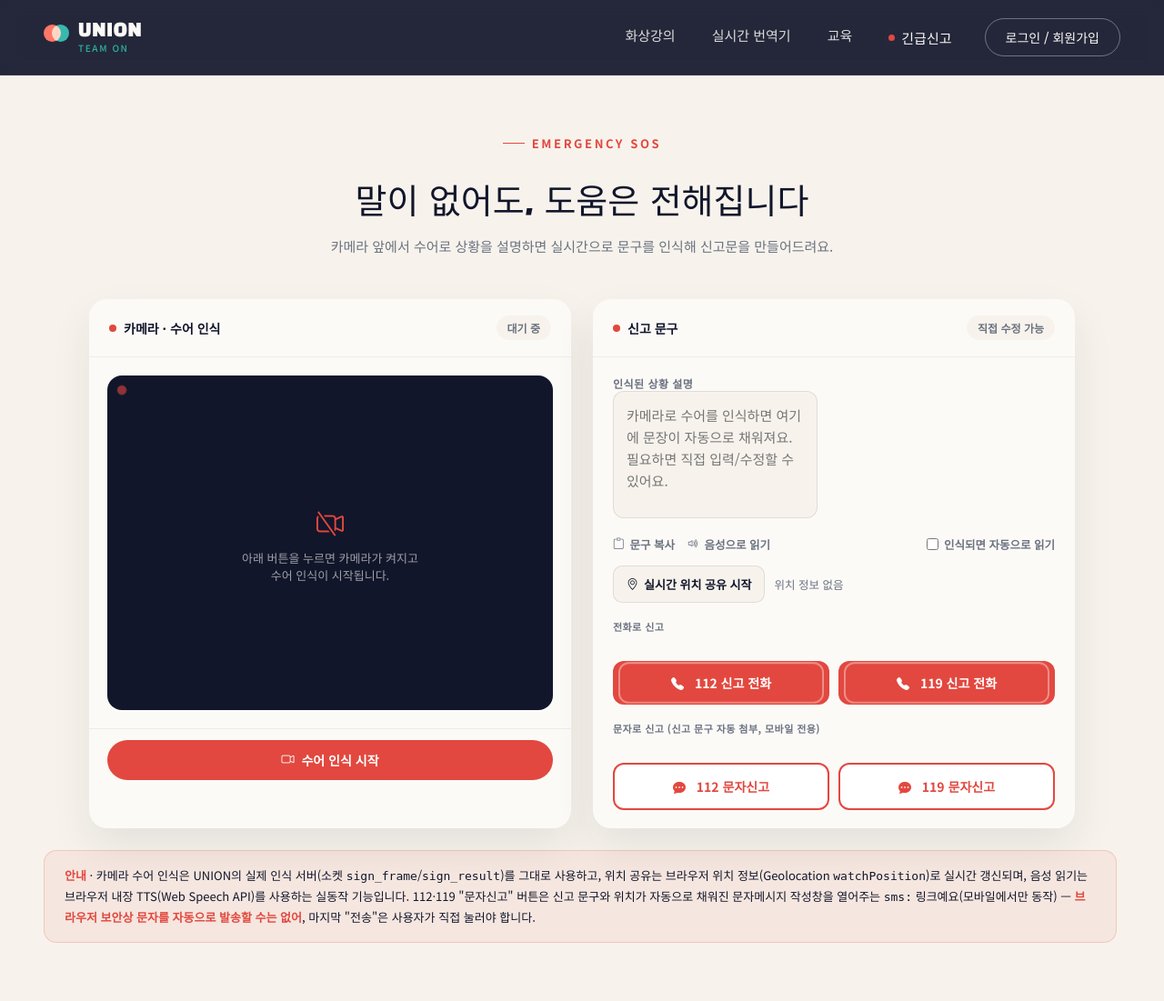
After one commit to kee05077-wq/Union-web, a Flask app: page /emergency.html in a window 1280 px wide. The commit adds this page. Shown: the whole page at 91% size. Run offline with Flask 3, Linux system fonts and the light colour scheme; some libraries are stand-ins or nearby versions.

Commit message:
긴급신고 페이지 추가 (초안)
카메라 수어 인식은 기존 백엔드 소켓 파이프라인(sign_frame -> sign_progress/
sign_result)을 그대로 재사용. 실시간 위치 공유(Geolocation watchPosition),
음성 읽기(Web Speech API), 112/119 문자신고 sms: 링크(신고 문구+위치 자동
첨부, 최종 전송은 사용자가 직접) 추가. app.py HTML_FILES에 emergency.html
등록하고 홈페이지 긴급신고 카드 링크 연결.

```diff
--- a/app.py
+++ b/app.py
@@ -62,7 +62,7 @@ except ModuleNotFoundError as error:
 DATABASE_DIR = PROJECT_DIR / "database"
 WORKBOOK_PATH = DATABASE_DIR / "users.xlsx"
 SHEET_NAME = "Users"
-HTML_FILES = {"index.html", "chatentry.html", "room.html", "story.html", "signup.html", "recover.html", "translate.html"}
+HTML_FILES = {"index.html", "chatentry.html", "room.html", "story.html", "signup.html", "recover.html", "translate.html", "emergency.html"}
 
 app = Flask(__name__, static_folder="static", static_url_path="/static")
 app.config['SECRET_KEY'] = 'union-secret-key'
--- /dev/null
+++ b/static/js/emergency.js
@@ -0,0 +1,204 @@
+// 긴급신고 페이지 로직 (초안)
+// 카메라 수어 인식은 room_ui.js와 동일한 소켓 파이프라인(sign_frame -> sign_progress/sign_result)을
+// 그대로 재사용합니다. 나 혼자만 있는 임시 방(room)을 만들어 인식 결과만 받습니다.
+//
+// 112/119로 텍스트를 실제로 "자동 전송"하는 공개 API는 없습니다(브라우저가 사용자 동의 없이
+// 문자를 보내는 것 자체가 보안상 불가능/금지된 동작). 대신 sms: 링크로 112/119 앞으로
+// 신고 문구 + 위치가 미리 채워진 문자 작성창을 열어주고, 마지막 "전송"만 사용자가 직접 누릅니다.
+
+const socket = io();
+const ROOM_NAME = `emergency-${Date.now()}-${Math.random().toString(36).slice(2, 8)}`;
+const USER_NAME = '긴급신고자';
+
+let myStream = null;
+let captureInterval = null;
+let signOn = false;
+let joined = false;
+let locationWatchId = null;
+
+const cameraStage = document.getElementById('cameraStage');
+const myFace = document.getElementById('myFace');
+const camOffHint = document.getElementById('camOffHint');
+const livePreview = document.getElementById('livePreview');
+const statusBadge = document.getElementById('statusBadge');
+const toggleBtn = document.getElementById('toggleBtn');
+const reportText = document.getElementById('reportText');
+const copyBtn = document.getElementById('copyBtn');
+const speakBtn = document.getElementById('speakBtn');
+const autoSpeakToggle = document.getElementById('autoSpeakToggle');
+const locBtn = document.getElementById('locBtn');
+const locResult = document.getElementById('locResult');
+const captureCanvas = document.getElementById('captureCanvas');
+const smsBtn112 = document.getElementById('smsBtn112');
+const smsBtn119 = document.getElementById('smsBtn119');
+
+let lastLocationLine = '';
+
+function setStatus(active) {
+    statusBadge.textContent = active ? '인식 중' : '대기 중';
+    statusBadge.classList.toggle('live', active);
+    cameraStage.classList.toggle('active', active);
+}
+
+function updateSmsLinks() {
+    const body = lastLocationLine ? `${reportText.value}\n${lastLocationLine}` : reportText.value;
+    const encoded = encodeURIComponent(body);
+    smsBtn112.setAttribute('href', `sms:112?body=${encoded}`);
+    smsBtn119.setAttribute('href', `sms:119?body=${encoded}`);
+}
+
+function speakText(text) {
+    if (!text || !('speechSynthesis' in window)) return;
+    window.speechSynthesis.cancel();
+    const utterance = new SpeechSynthesisUtterance(text);
+    utterance.lang = 'ko-KR';
+    window.speechSynthesis.speak(utterance);
+}
+
+function appendReportSentence(sentence) {
+    if (!sentence) return;
+    const current = reportText.value.trim();
+    reportText.value = current ? `${current} ${sentence}` : sentence;
+    updateSmsLinks();
+    if (autoSpeakToggle.checked) speakText(sentence);
+}
+
+socket.on('sign_progress', (data) => {
+    if (!data) return;
+    if (!data.text && !data.current_jamo) {
+        livePreview.textContent = '인식 대기 중...';
+        return;
+    }
+    livePreview.textContent = `인식: ${data.current_jamo || '-'} | 조합: ${data.text || ''}`;
+});
+
+socket.on('sign_result', (data) => {
+    if (!data || !data.text) return;
+    appendReportSentence(data.text);
+    livePreview.textContent = '인식 대기 중...';
+});
+
+async function startCamera() {
+    try {
+        myStream = await navigator.mediaDevices.getUserMedia({ video: true, audio: false });
+        myFace.srcObject = myStream;
+        camOffHint.style.display = 'none';
+        return true;
+    } catch (e) {
+        console.error('카메라를 불러올 수 없습니다.', e);
+        camOffHint.innerHTML = '<i class="bi bi-camera-video-off"></i>카메라 연결에 실패했어요.<br>브라우저 카메라 권한을 확인해주세요.';
+        return false;
+    }
+}
+
+function captureAndSendFrame() {
+    if (!myStream) return;
+    const ctx = captureCanvas.getContext('2d');
+    ctx.drawImage(myFace, 0, 0, captureCanvas.width, captureCanvas.height);
+    const image = captureCanvas.toDataURL('image/jpeg', 0.7);
+    socket.emit('sign_frame', { room: ROOM_NAME, name: USER_NAME, image });
+}
+
+async function startSignRecognition() {
+    if (!myStream) {
+        const ok = await startCamera();
+        if (!ok) return;
+    }
+    if (!joined) {
+        socket.emit('join_room', { room: ROOM_NAME, name: USER_NAME });
+        joined = true;
+    }
+
+    signOn = true;
+    setStatus(true);
+    toggleBtn.classList.add('on');
+    toggleBtn.innerHTML = '<i class="bi bi-stop-circle"></i> 수어 인식 중지';
+    livePreview.textContent = '인식 대기 중...';
+    captureInterval = setInterval(captureAndSendFrame, 100);
+}
+
+function stopSignRecognition() {
+    signOn = false;
+    setStatus(false);
+    toggleBtn.classList.remove('on');
+    toggleBtn.innerHTML = '<i class="bi bi-camera-video"></i> 수어 인식 시작';
+    clearInterval(captureInterval);
+}
+
+function toggleSignRecognition() {
+    if (signOn) {
+        stopSignRecognition();
+    } else {
+        startSignRecognition();
+    }
+}
+
+function handleCopy() {
+    const text = lastLocationLine ? `${reportText.value}\n${lastLocationLine}` : reportText.value;
+    if (!text.trim()) return;
+    navigator.clipboard.writeText(text).then(() => {
+        const original = copyBtn.innerHTML;
+        copyBtn.innerHTML = '<i class="bi bi-check2"></i> 복사됨';
+        setTimeout(() => { copyBtn.innerHTML = original; }, 1500);
+    }).catch(() => {});
+}
+
+function handleSpeak() {
+    speakText(reportText.value.trim());
+}
+
+function startLiveLocation() {
+    if (!navigator.geolocation) {
+        locResult.textContent = '이 브라우저는 위치 정보를 지원하지 않아요.';
+        return;
+    }
+    locResult.textContent = '위치 확인 중...';
+    locationWatchId = navigator.geolocation.watchPosition(
+        (position) => {
+            const { latitude, longitude } = position.coords;
+            const lat = latitude.toFixed(5);
+            const lng = longitude.toFixed(5);
+            const mapUrl = `https://maps.google.com/?q=${lat},${lng}`;
+            lastLocationLine = `현재 위치(실시간): ${lat}, ${lng} (${mapUrl})`;
+            locResult.innerHTML = `${lat}, ${lng} · <a href="${mapUrl}" target="_blank" rel="noopener">지도에서 보기</a>`;
+            updateSmsLinks();
+        },
+        () => {
+            locResult.textContent = '위치 정보를 가져오지 못했어요. 브라우저 권한을 확인해주세요.';
+        },
+        { enableHighAccuracy: true, timeout: 8000, maximumAge: 2000 }
+    );
+    locBtn.classList.add('live');
+    locBtn.innerHTML = '<i class="bi bi-geo-alt-fill"></i> 실시간 위치 공유 중지';
+}
+
+function stopLiveLocation() {
+    if (locationWatchId !== null) {
+        navigator.geolocation.clearWatch(locationWatchId);
+        locationWatchId = null;
+    }
+    locBtn.classList.remove('live');
+    locBtn.innerHTML = '<i class="bi bi-geo-alt"></i> 실시간 위치 공유 시작';
+}
+
+function toggleLiveLocation() {
+    if (locationWatchId !== null) {
+        stopLiveLocation();
+    } else {
+        startLiveLocation();
+    }
+}
+
+window.addEventListener('beforeunload', () => {
+    if (myStream) myStream.getTracks().forEach((track) => track.stop());
+    if (locationWatchId !== null) navigator.geolocation.clearWatch(locationWatchId);
+});
+
+document.addEventListener('DOMContentLoaded', () => {
+    toggleBtn.addEventListener('click', toggleSignRecognition);
+    copyBtn.addEventListener('click', handleCopy);
+    speakBtn.addEventListener('click', handleSpeak);
+    locBtn.addEventListener('click', toggleLiveLocation);
+    reportText.addEventListener('input', updateSmsLinks);
+    updateSmsLinks();
+});
--- /dev/null
+++ b/templates/emergency.html
@@ -0,0 +1,187 @@
+<!DOCTYPE html>
+<html lang="ko">
+<head>
+<meta charset="UTF-8">
+<meta name="viewport" content="width=device-width, initial-scale=1.0">
+<title>Uni-On | 긴급신고</title>
+<link rel="stylesheet" href="./static/css/main.css">
+<link href="https://fonts.googleapis.com/css2?family=Black+Han+Sans&family=Noto+Sans+KR:wght@400;500;600;700;900&display=swap" rel="stylesheet">
+<link rel="stylesheet" href="https://cdn.jsdelivr.net/npm/bootstrap-icons@1.8.1/font/bootstrap-icons.css">
+<script src="https://cdnjs.cloudflare.com/ajax/libs/socket.io/4.0.1/socket.io.js"></script>
+
+<style>
+    body { background: var(--cream); }
+
+    .emg-hero { padding: 56px 48px 8px; text-align: center; }
+    .emg-hero .eyebrow { justify-content: center; color: var(--alert); }
+    .emg-hero .eyebrow::before { background: var(--alert); }
+    .emg-hero h1 { font-family: 'Black Han Sans', sans-serif; font-weight: 400; font-size: clamp(26px, 3.2vw, 38px); color: var(--navy); }
+    .emg-hero p { margin-top: 12px; color: var(--slate); font-size: 15px; }
+
+    .emg-wrap { display: grid; grid-template-columns: 1fr 1fr; gap: 24px; max-width: 1180px; margin: 40px auto 24px; padding: 0 48px; align-items: stretch; }
+    .panel { background: var(--white); border-radius: 20px; box-shadow: 0 20px 45px rgba(18,22,43,0.08); display: flex; flex-direction: column; overflow: hidden; }
+    .panel-header { display: flex; align-items: center; justify-content: space-between; padding: 18px 22px; border-bottom: 1px solid rgba(18,22,43,0.06); }
+    .panel-title { display: flex; align-items: center; gap: 8px; font-weight: 700; font-size: 14px; color: var(--navy); }
+    .panel-title .dot { width: 8px; height: 8px; border-radius: 50%; background: var(--alert); }
+    .status-badge { font-size: 12px; font-weight: 700; padding: 5px 12px; border-radius: 100px; background: var(--cream); color: var(--slate); }
+    .status-badge.live { background: rgba(226,72,63,0.12); color: var(--alert); }
+
+    /* ---- camera panel ---- */
+    .camera-stage { position: relative; margin: 20px; border-radius: 16px; overflow: hidden; background: var(--navy); aspect-ratio: 4 / 3; }
+    #myFace { width: 100%; height: 100%; object-fit: cover; transform: scaleX(-1); display: block; }
+    .cam-off-hint { position: absolute; inset: 0; display: flex; flex-direction: column; align-items: center; justify-content: center; gap: 8px; color: rgba(252,250,247,0.6); font-size: 13px; text-align: center; }
+    .cam-off-hint i { font-size: 30px; color: var(--alert); }
+    .scan-corner { position: absolute; width: 26px; height: 26px; border: 3px solid var(--alert); opacity: 0; transition: opacity 0.2s; }
+    .scan-corner.tl { top: 12px; left: 12px; border-right: none; border-bottom: none; border-radius: 6px 0 0 0; }
+    .scan-corner.tr { top: 12px; right: 12px; border-left: none; border-bottom: none; border-radius: 0 6px 0 0; }
+    .scan-corner.bl { bottom: 12px; left: 12px; border-right: none; border-top: none; border-radius: 0 0 0 6px; }
+    .scan-corner.br { bottom: 12px; right: 12px; border-left: none; border-top: none; border-radius: 0 0 6px 0; }
+    .camera-stage.active .scan-corner { opacity: 1; }
+    .live-preview { position: absolute; left: 12px; right: 12px; bottom: 12px; background: rgba(0,0,0,0.6); backdrop-filter: blur(6px); color: #fff; font-size: 12.5px; padding: 10px 12px; border-radius: 10px; min-height: 18px; display: none; }
+    .camera-stage.active .live-preview { display: block; }
+    .rec-dot { position: absolute; top: 12px; left: 12px; width: 8px; height: 8px; border-radius: 50%; background: var(--alert); opacity: 0; }
+    .camera-stage.active .rec-dot { opacity: 1; animation: pulse-dot 1.2s ease-in-out infinite; }
+    @keyframes pulse-dot { 0%,100%{ transform: scale(1); opacity: 1; } 50%{ transform: scale(1.3); opacity: 0.6; } }
+
+    .panel-footer { display: flex; align-items: center; justify-content: space-between; padding: 12px 20px; border-top: 1px solid rgba(18,22,43,0.06); gap: 10px; }
+    .btn-toggle-sign { flex: 1; background: var(--alert); color: #fff; border: none; border-radius: 100px; padding: 12px 18px; font-weight: 700; font-size: 14px; cursor: pointer; display: flex; align-items: center; justify-content: center; gap: 8px; transition: 0.2s; }
+    .btn-toggle-sign:hover { background: #c93a32; }
+    .btn-toggle-sign.on { background: var(--navy); }
+
+    /* ---- report panel ---- */
+    .report-body { flex: 1; padding: 20px 22px; display: flex; flex-direction: column; gap: 14px; }
+    .report-label { font-size: 12px; font-weight: 700; color: var(--slate); letter-spacing: 0.04em; }
+    #reportText { flex: 1; min-height: 140px; resize: none; border: 1px solid rgba(18,22,43,0.1); background: var(--cream); border-radius: 12px; padding: 14px; font-size: 15px; line-height: 1.6; color: var(--ink); font-family: 'Noto Sans KR', sans-serif; }
+    #reportText:focus { outline: none; border-color: var(--alert); box-shadow: 0 0 0 4px rgba(226,72,63,0.1); }
+
+    .action-row { display: flex; align-items: center; gap: 14px; flex-wrap: wrap; }
+    .btn-copy, .btn-speak { background: none; border: none; color: var(--slate); font-size: 12.5px; font-weight: 600; cursor: pointer; display: flex; align-items: center; gap: 6px; }
+    .btn-copy:hover, .btn-speak:hover { color: var(--navy); }
+    .auto-speak-toggle { display: flex; align-items: center; gap: 6px; font-size: 12.5px; color: var(--slate); font-weight: 600; margin-left: auto; cursor: pointer; }
+
+    .loc-row { display: flex; align-items: center; gap: 10px; }
+    .btn-loc { background: var(--cream); border: 1px solid rgba(18,22,43,0.1); color: var(--navy); font-size: 13px; font-weight: 600; padding: 10px 14px; border-radius: 10px; cursor: pointer; display: flex; align-items: center; gap: 6px; white-space: nowrap; }
+    .btn-loc:hover { border-color: var(--teal); color: var(--teal); }
+    .btn-loc.live { background: var(--teal); border-color: var(--teal); color: #fff; }
+    .loc-result { font-size: 12.5px; color: var(--slate); overflow: hidden; text-overflow: ellipsis; white-space: nowrap; }
+    .loc-result a { color: var(--teal); font-weight: 600; }
+
+    .sos-group-label { font-size: 11px; font-weight: 700; color: var(--slate); letter-spacing: 0.04em; margin-top: 4px; }
+    .sos-row { display: flex; gap: 10px; }
+    .sos-btn { flex: 1; background: var(--alert); color: #fff; text-align: center; padding: 14px 8px; border-radius: 12px; font-weight: 700; font-size: 14px; display: flex; align-items: center; justify-content: center; gap: 8px; position: relative; overflow: hidden; }
+    .sos-btn .ring { position: absolute; inset: 0; border-radius: 12px; border: 2px solid rgba(255,255,255,0.5); animation: ring-pulse 1.6s ease-out infinite; }
+    @keyframes ring-pulse { 0%{ transform: scale(0.9); opacity: 1; } 100%{ transform: scale(1.15); opacity: 0; } }
+    .sos-btn.outline { background: #fff; color: var(--alert); border: 2px solid var(--alert); }
+    .sos-btn.outline .ring { display: none; }
+
+    .note-strip { max-width: 1180px; margin: 0 auto 64px; padding: 16px 22px; background: rgba(226,72,63,0.07); border: 1px solid rgba(226,72,63,0.2); border-radius: 14px; color: var(--navy); font-size: 13px; line-height: 1.7; margin-left: 48px; margin-right: 48px; }
+    .note-strip b { color: var(--alert); }
+
+    @media (max-width: 900px) {
+        .emg-wrap { grid-template-columns: 1fr; padding: 0 20px; }
+        .note-strip { margin-left: 20px; margin-right: 20px; }
+    }
+</style>
+</head>
+<body>
+    <header>
+        <a href="/" class="logo">
+            <span class="logo-mark"><span></span><span></span></span>
+            <span class="logo-text">UNION<small>TEAM ON</small></span>
+        </a>
+        <div class="nav-right">
+            <nav class="nav-links">
+                <ul>
+                    <li><a href="chatentry.html">화상강의</a></li>
+                    <li><a href="translate.html">실시간 번역기</a></li>
+                    <li><a href="education.html">교육</a></li>
+                    <li><a href="/#service-emergency" class="nav-alert"><span class="nav-alert-dot"></span>긴급신고</a></li>
+                </ul>
+            </nav>
+            <a href="#" class="btn-auth">로그인 / 회원가입</a>
+        </div>
+    </header>
+
+    <section class="emg-hero">
+        <span class="eyebrow">EMERGENCY SOS</span>
+        <h1>말이 없어도, 도움은 전해집니다</h1>
+        <p>카메라 앞에서 수어로 상황을 설명하면 실시간으로 문구를 인식해 신고문을 만들어드려요.</p>
+    </section>
+
+    <div class="emg-wrap">
+        <div class="panel">
+            <div class="panel-header">
+                <div class="panel-title"><span class="dot"></span>카메라 · 수어 인식</div>
+                <span class="status-badge" id="statusBadge">대기 중</span>
+            </div>
+            <div class="camera-stage" id="cameraStage">
+                <video id="myFace" autoplay playsinline muted></video>
+                <div class="cam-off-hint" id="camOffHint">
+                    <i class="bi bi-camera-video-off"></i>
+                    아래 버튼을 누르면 카메라가 켜지고<br>수어 인식이 시작됩니다.
+                </div>
+                <div class="rec-dot"></div>
+                <div class="scan-corner tl"></div>
+                <div class="scan-corner tr"></div>
+                <div class="scan-corner bl"></div>
+                <div class="scan-corner br"></div>
+                <div class="live-preview" id="livePreview">인식 대기 중...</div>
+            </div>
+            <canvas id="captureCanvas" width="320" height="240" style="display:none;"></canvas>
+            <div class="panel-footer">
+                <button type="button" class="btn-toggle-sign" id="toggleBtn">
+                    <i class="bi bi-camera-video"></i> 수어 인식 시작
+                </button>
+            </div>
+        </div>
+
+        <div class="panel">
+            <div class="panel-header">
+                <div class="panel-title"><span class="dot"></span>신고 문구</div>
+                <span class="status-badge">직접 수정 가능</span>
+            </div>
+            <div class="report-body">
+                <div>
+                    <div class="report-label">인식된 상황 설명</div>
+                    <textarea id="reportText" placeholder="카메라로 수어를 인식하면 여기에 문장이 자동으로 채워져요. 필요하면 직접 입력/수정할 수 있어요."></textarea>
+                </div>
+
+                <div class="action-row">
+                    <button type="button" class="btn-copy" id="copyBtn"><i class="bi bi-clipboard"></i> 문구 복사</button>
+                    <button type="button" class="btn-speak" id="speakBtn"><i class="bi bi-volume-up"></i> 음성으로 읽기</button>
+                    <label class="auto-speak-toggle">
+                        <input type="checkbox" id="autoSpeakToggle">
+                        인식되면 자동으로 읽기
+                    </label>
+                </div>
+
+                <div class="loc-row">
+                    <button type="button" class="btn-loc" id="locBtn"><i class="bi bi-geo-alt"></i> 실시간 위치 공유 시작</button>
+                    <span class="loc-result" id="locResult">위치 정보 없음</span>
+                </div>
+
+                <div class="sos-group-label">전화로 신고</div>
+                <div class="sos-row">
+                    <a class="sos-btn" href="tel:112"><span class="ring"></span><i class="bi bi-telephone-fill"></i>&nbsp;112 신고 전화</a>
+                    <a class="sos-btn" href="tel:119"><span class="ring"></span><i class="bi bi-telephone-fill"></i>&nbsp;119 신고 전화</a>
+                </div>
+
+                <div class="sos-group-label">문자로 신고 (신고 문구 자동 첨부, 모바일 전용)</div>
+                <div class="sos-row">
+                    <a class="sos-btn outline" id="smsBtn112" href="sms:112"><i class="bi bi-chat-dots-fill"></i>&nbsp;112 문자신고</a>
+                    <a class="sos-btn outline" id="smsBtn119" href="sms:119"><i class="bi bi-chat-dots-fill"></i>&nbsp;119 문자신고</a>
+                </div>
+            </div>
+        </div>
+    </div>
+
+    <div class="note-strip">
+        <b>안내</b> · 카메라 수어 인식은 UNION의 실제 인식 서버(소켓 <code>sign_frame</code>/<code>sign_result</code>)를 그대로 사용하고,
+        위치 공유는 브라우저 위치 정보(Geolocation <code>watchPosition</code>)로 실시간 갱신되며, 음성 읽기는 브라우저 내장 TTS(Web Speech API)를 사용하는 실동작 기능입니다.
+        112·119 "문자신고" 버튼은 신고 문구와 위치가 자동으로 채워진 문자메시지 작성창을 열어주는 <code>sms:</code> 링크예요(모바일에서만 동작) —
+        <b>브라우저 보안상 문자를 자동으로 발송할 수는 없어</b>, 마지막 "전송"은 사용자가 직접 눌러야 합니다.
+    </div>
+
+    <script src="./static/js/emergency.js"></script>
+</body>
+</html>
--- a/templates/index.html
+++ b/templates/index.html
@@ -217,7 +217,7 @@
         <li><svg width="18" height="18" viewBox="0 0 18 18" fill="none" stroke-width="1.8"><path d="M4 9l3 3 7-7"/></svg>신고 문구 자동 작성 &amp; 112·119 자동 연결</li>
         <li><svg width="18" height="18" viewBox="0 0 18 18" fill="none" stroke-width="1.8"><path d="M4 9l3 3 7-7"/></svg>현재 위치 자동 첨부</li>
       </ul>
-      <a href="#" class="card-link">바로가기
+      <a href="emergency.html" class="card-link">바로가기
         <svg width="16" height="16" viewBox="0 0 16 16" fill="none" stroke="currentColor" stroke-width="1.8"><path d="M3 8h10M9 4l4 4-4 4"/></svg>
       </a>
     </div>
```
